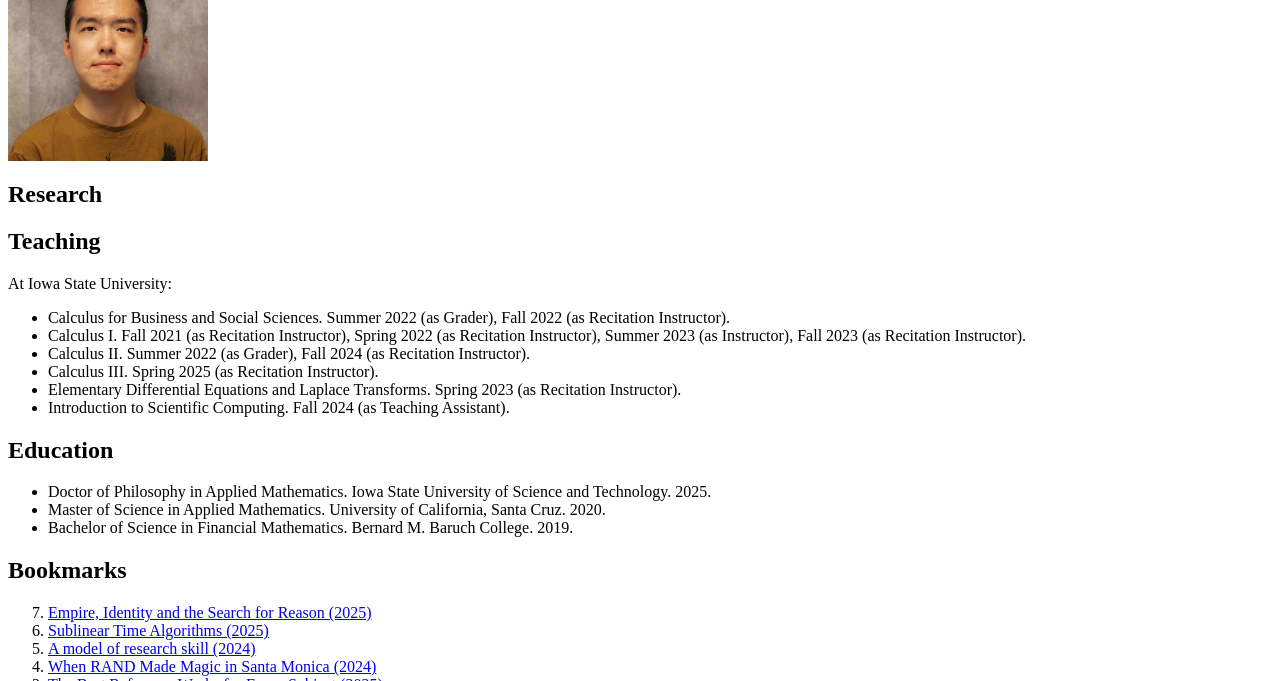
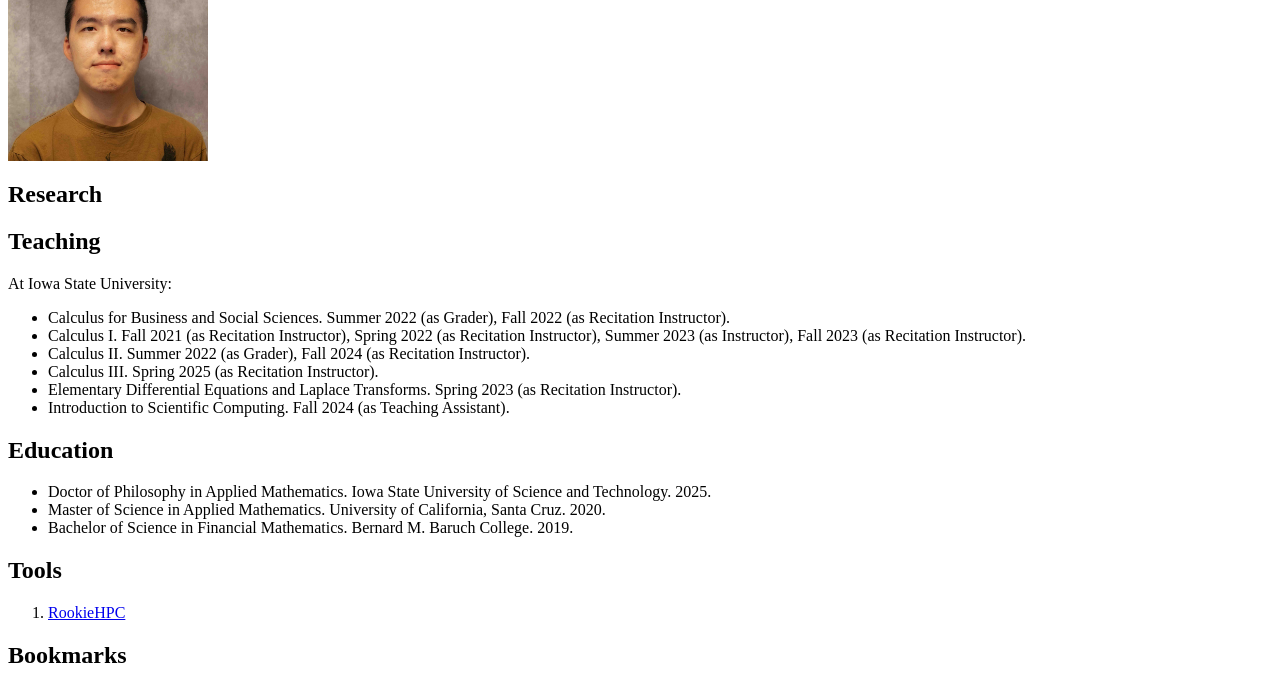
Before and after one commit to yhu1729/yhu1729.github.io, a plain HTML site: page index.html in a window 1280 px wide. Shown: the part 119-800 px from the top of the page. Drawn offline with Linux system fonts and the light colour scheme.

Commit message:
add tools

```diff
--- a/index.html
+++ b/index.html
@@ -50,6 +50,11 @@ hr {
       <li>Master of Science in Applied Mathematics. University of California, Santa Cruz. 2020.</li>
       <li>Bachelor of Science in Financial Mathematics. Bernard M. Baruch College. 2019.</li>
     </ul>
+    <h2>Tools</h2>
+    <ol reversed>
+      <li><a href="https://rookiehpc.org/">
+        RookieHPC</a></li>
+    </ol>
     <h2>Bookmarks</h2>
     <ol reversed>
       <li><a href="https://www.youtube.com/watch?v=R-qKLIlpZiQ">
```
